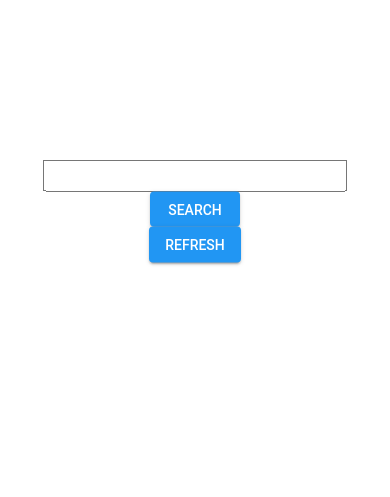
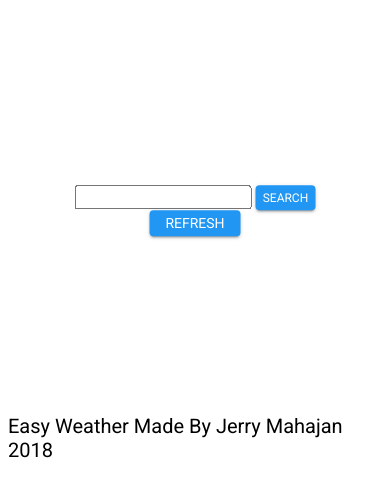
Before and after one commit to jerrym1299/Easy-Weather, a plain HTML site: page index.html in a window 390 px wide. Shown: the part 211-708 px from the top of the page. Drawn offline with nearby package versions, Linux system fonts and the light colour scheme; no server answers.

Commit message:
Added support for mobile using media queries and added snow background

```diff
--- a/index.html
+++ b/index.html
@@ -21,7 +21,7 @@
     </div>
     <script src="script.js"></script>
 
-
+<p class="Name"> Easy Weather Made By Jerry Mahajan 2018</p>
 </body>
 
 </html>
--- a/script.js
+++ b/script.js
@@ -68,8 +68,13 @@ request.onload = function () {
           body.backgroundSize= "cover";
           line.style.color = "white";
         }
-        else if (typeofweather = "Rain") {
+        else if (typeofweather == "Rain") {
           body.backgroundImage = "url('rain.jpg')";
+          body.backgroundRepeat = "none";
+          body.backgroundSize = "cover";
+        }
+        else if (typeofweather == "Snow") {
+          body.backgroundImage = "url('snow.jpg')";
           body.backgroundRepeat = "none";
           body.backgroundSize = "cover";
         }
@@ -150,6 +155,12 @@ request.onload = function () {
           body.backgroundSize = "cover";
           line.style.color = "black";
         }
+        else if (typeofweather == "Snow") {
+          line.style.color = 'black';
+          body.backgroundImage = "url('snow.jpg')";
+          body.backgroundRepeat = "none";
+          body.backgroundSize = "cover";
+        }
         else{
 
             body.backgroundImage = ("none")
--- a/style.css
+++ b/style.css
@@ -1,11 +1,106 @@
+@import url('https://fonts.googleapis.com/css?family=Roboto');
+/* For Mobile*/
+
+html{
+  background: url(image url) no-repeat center center fixed;
+    -webkit-background-size: cover;
+    -moz-background-size: cover;
+    -o-background-size: cover;
+    background-size: cover;
+    height: 100%;
+    overflow: hidden;
+}
+
+input[type=button]{
+  border: none;
+  border-radius: 4px;
+  padding: 0 16px;
+
+  width: 60px;
+  height: 25px;
+  vertical-align: middle;
+  text-align: center;
+  text-overflow: ellipsis;
+  text-transform: uppercase;
+  color: rgb(var(--pure-material-onprimary-rgb, 255, 255, 255));
+  background-color: rgb(var(--pure-material-primary-rgb, 33, 150, 243));
+  box-shadow: 0 3px 1px -2px rgba(0, 0, 0, 0.2), 0 2px 2px 0 rgba(0, 0, 0, 0.14), 0 1px 5px 0 rgba(0, 0, 0, 0.12);
+  font-family: var(--pure-material-font, "Roboto", "Segoe UI", BlinkMacSystemFont, system-ui, -apple-system);
+  font-size: 12px;
+  font-weight: 500;
+  line-height: normal;
+  overflow: hidden;
+  outline: none;
+  cursor: pointer;
+  transition: box-shadow 0.2s;
+  padding: 0;
+}
+#myInput{
+  height: 20px;
+  font-size: 15px;
+  font-family: 'Roboto', sans-serif;
+  padding: 0
+
+}
+#refresh{
+  /*
+  color: white;
+  background-color: #44146F;
+  border-color: #44146F;
+  border-radius: 4px;
+  width: 90px;
+  height: 30px;
+  text-transform: uppercase;
+  font-family:'Roboto', sans-serif; */
+  border: none;
+  border-radius: 4px;
+  padding: 0 16px;
+  min-width: 54px;
+  height: 26px;
+  vertical-align: middle;
+  text-align: center;
+  text-overflow: ellipsis;
+  text-transform: uppercase;
+  color: rgb(var(--pure-material-onprimary-rgb, 255, 255, 255));
+  background-color: rgb(var(--pure-material-primary-rgb, 33, 150, 243));
+  box-shadow: 0 3px 1px -2px rgba(0, 0, 0, 0.2), 0 2px 2px 0 rgba(0, 0, 0, 0.14), 0 1px 5px 0 rgba(0, 0, 0, 0.12);
+  font-family: var(--pure-material-font, "Roboto", "Segoe UI", BlinkMacSystemFont, system-ui, -apple-system);
+  font-size: 14px;
+  font-weight: 500;
+  line-height: 18px;
+  overflow: hidden;
+  outline: none;
+  cursor: pointer;
+  transition: box-shadow 0.2s;
+
+}
+.Name{
+  padding-top: 110%;
+  float:left;
+  font-family: var(--pure-material-font, "Roboto", "Segoe UI", BlinkMacSystemFont, system-ui, -apple-system);
+}
+
+.rootchild{
+  font-family: 'Roboto', sans-serif;
+  margin: 0;
+    position: absolute;
+    top: 50%;
+    left: 50%;
+    margin-right: -50%;
+    text-align: center;
+    transform: translate(-50%, -50%) }
+}
+
+
+@media only screen and (min-width: 768px) {
+  /*for desktop*/
+  @import url('https://fonts.googleapis.com/css?family=Roboto');
 button {
     font-family : inherit;
     font-size: 1em;
 }
-@import url('https://fonts.googleapis.com/css?family=Roboto');
-.root{
 
-}
+
 #myInput{
   width: 300px;
   height: 28px;
@@ -91,3 +186,9 @@ input[type=button]:hover{
     text-align: center;
     transform: translate(-50%, -50%) }
 }
+.Name{
+  font-size: 20px;
+  float:left;
+  font-family: var(--pure-material-font, "Roboto", "Segoe UI", BlinkMacSystemFont, system-ui, -apple-system);
+  margin-top: 55%;
+}
```
Also changed, not shown: snow.jpg (added).
